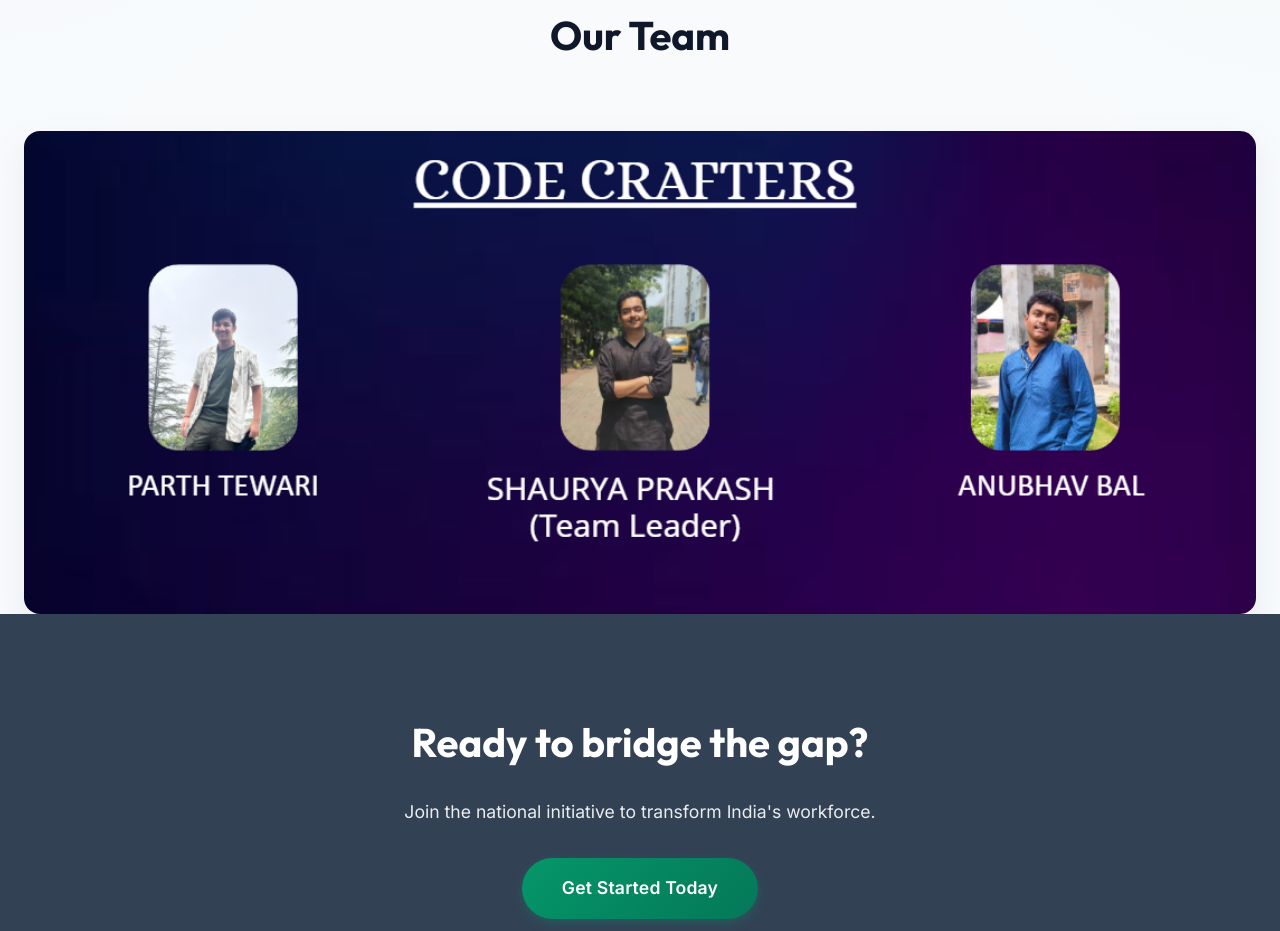
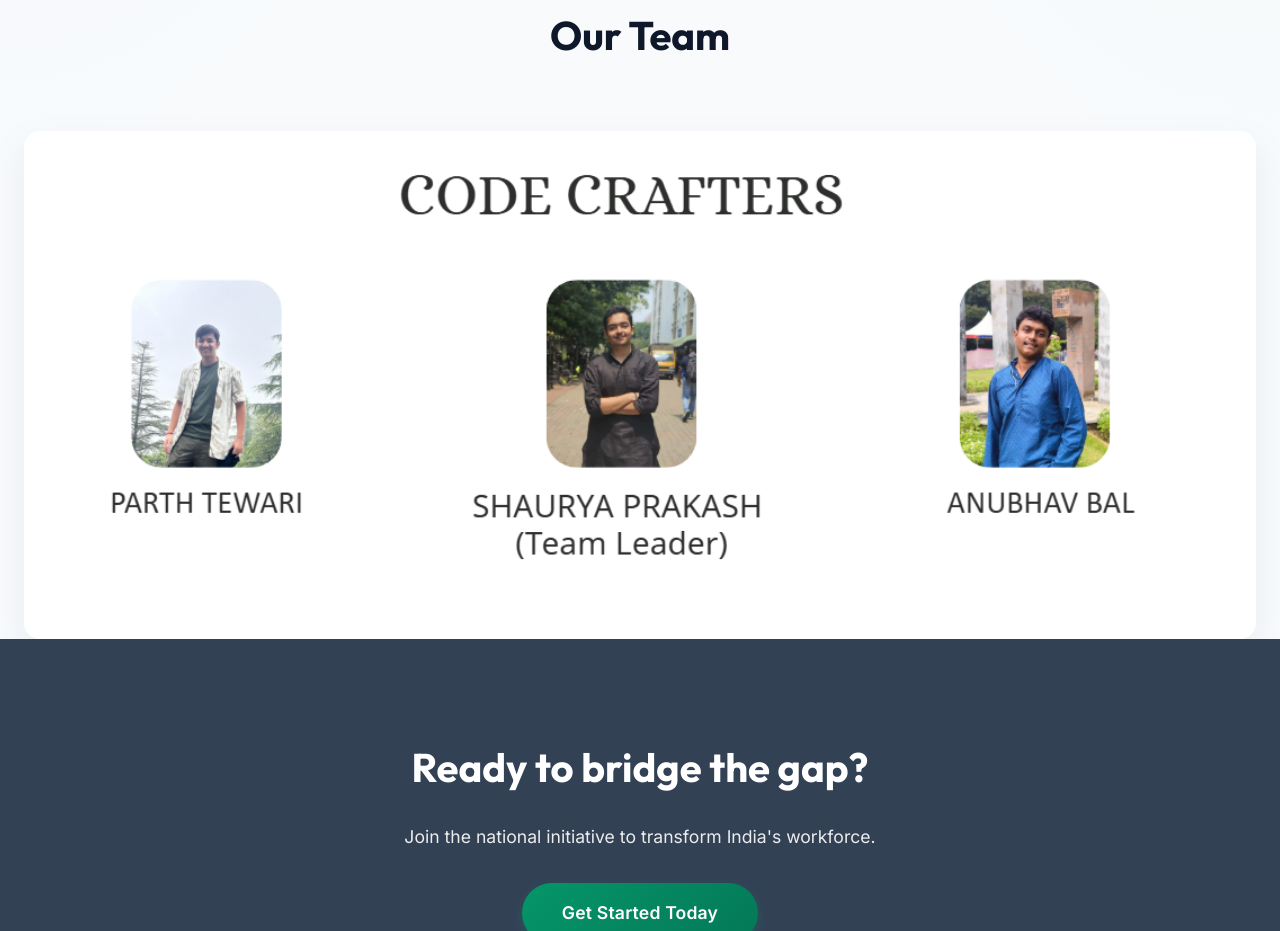
Before and after one commit to shauryaprakash1510/skillbridgeindia, a website: page index.html in a window 1280 px wide. Shown: the part 2693-3624 px from the top of the page. Drawn offline with Linux system fonts and the light colour scheme.

```diff
--- a/index.html
+++ b/index.html
@@ -146,7 +146,7 @@
         <div class="container">
             <h2 class="section-title">Our Team</h2>
             <div style="border-radius: var(--radius-md); overflow: hidden; box-shadow: var(--shadow-lg);">
-                <img src="pages/team_banner.png" alt="Code Crafters Team: Parth Tewari, Shaurya Prakash, Anubhav Bal"
+                <img src="pages/image.png" alt="Code Crafters Team: Parth Tewari, Shaurya Prakash, Anubhav Bal"
                     style="width: 100%; height: auto; display: block;">
             </div>
         </div>
```
